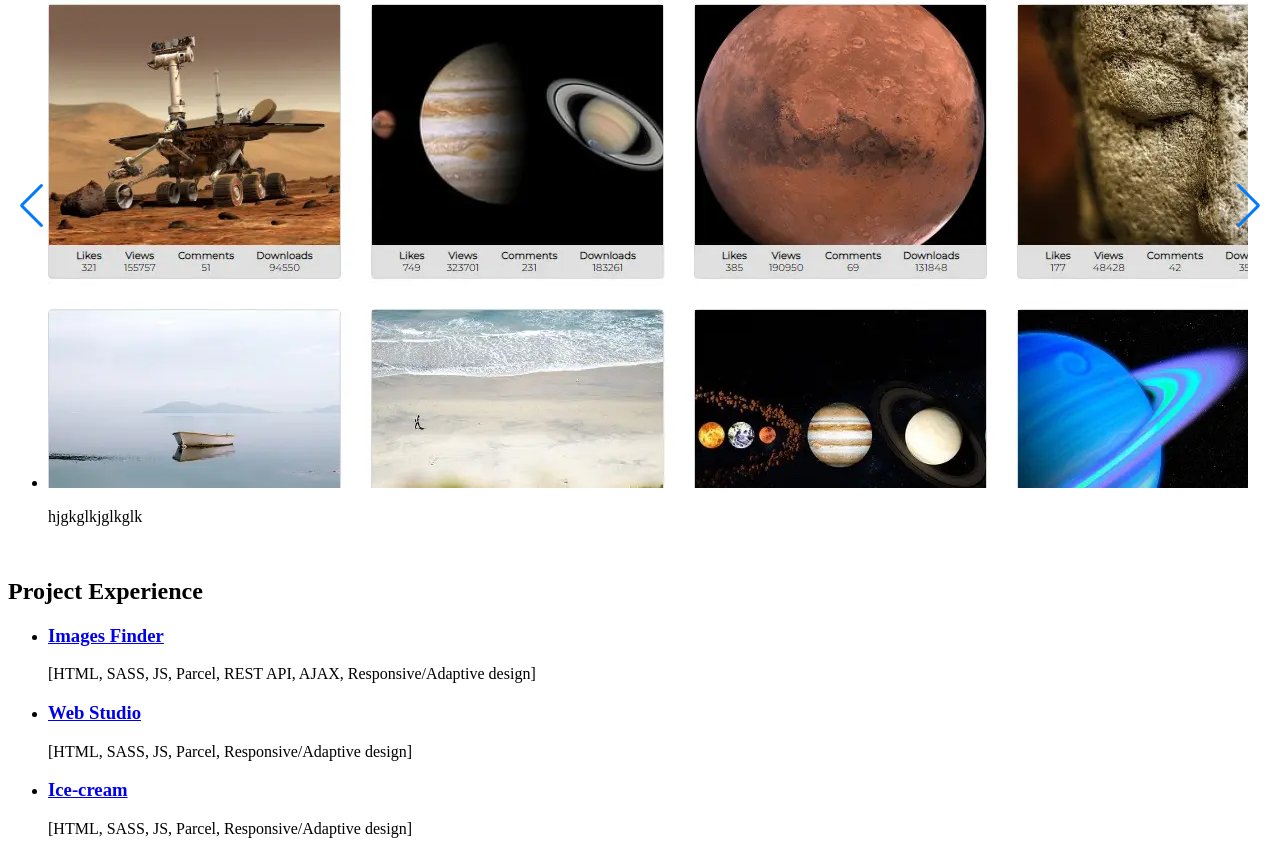
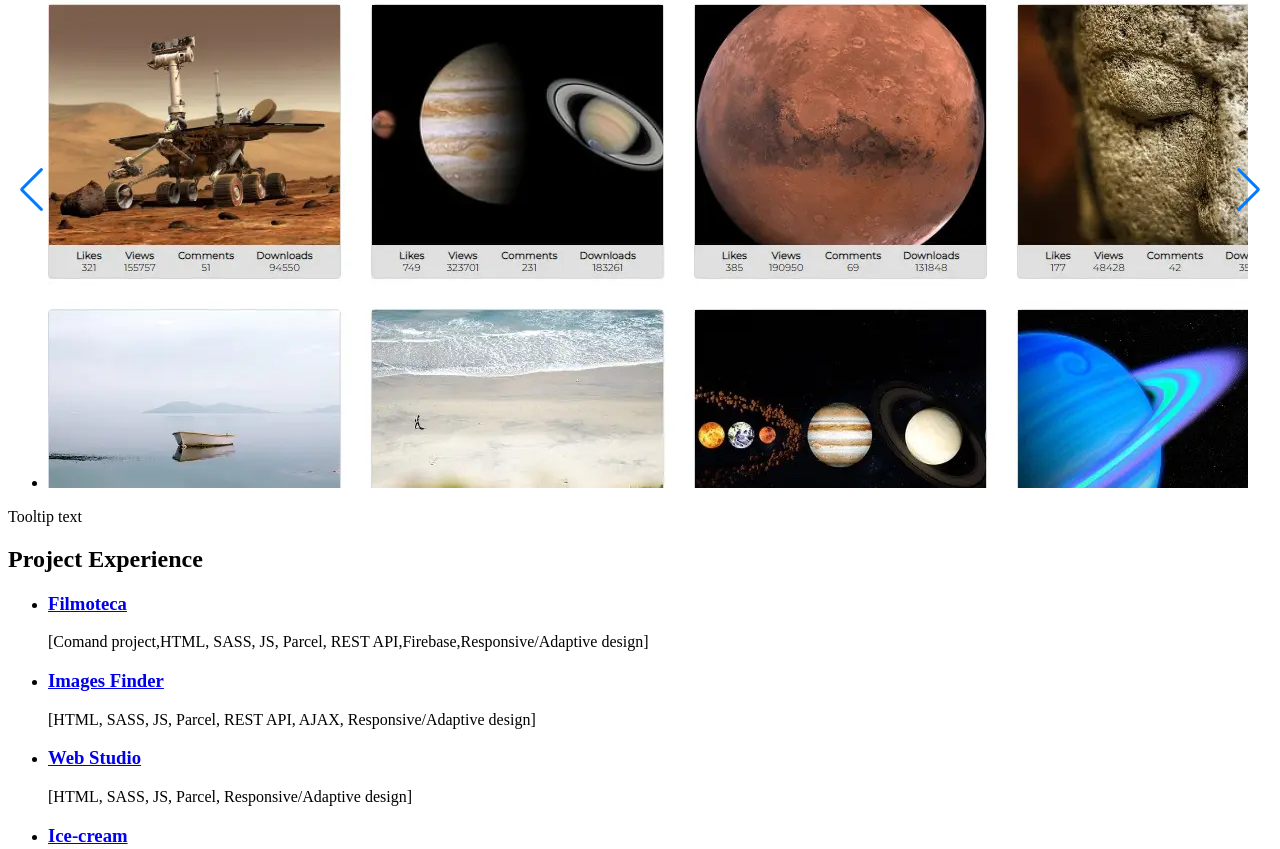
Before and after one commit to KizievDmitriy/CV, a website: page src/index.html in a window 1280 px wide. Shown: the part 2524-3373 px from the top of the page. Drawn offline with nearby package versions, Linux system fonts and the light colour scheme; files that its build step writes are made by us from their sources.

Commit message:
add work

```diff
--- a/src/partials/above.html
+++ b/src/partials/above.html
@@ -8,25 +8,27 @@
             <h2  class="title">Project Experience</h2>
             <div class="swiper">
                 <ul class="swiper-wrapper">
-                    <li class="swiper-slide">
-                        <a href="https://kizievdmitriy.github.io/goit-js-homew-11/" target="_blank" rel="noreferrer noopener">
-                            <img src="./images/img-finder.webp" alt="Image Finder Site" >
-                        </a>
-                        <p>hjgkglkjglkglk</p>
-                    </li>
+                    <li class="swiper-slide"><a href="https://kizievdmitriy.github.io/goit-js-homew-11/" target="_blank" rel="noreferrer noopener"><img src="./images/img-finder.webp" alt="Image Finder Site" ></a></li>
                     <li class="swiper-slide"><a href="https://kizievdmitriy.github.io/goit-markup-hw-08/" target="_blank" rel="noreferrer noopener"><img src="./images/company.webp" alt="Web Studio Site"></a></li>
                     <li class="swiper-slide"><a href="https://kizievdmitriy.github.io/project-team-1/" target="_blank" rel="noreferrer noopener"><img src="./images/ice-cream.webp" alt="Ice-cream  Company Site"></a></li>
                     <li class="swiper-slide"><a href="https://kizievdmitriy.github.io/CV/" target="_blank" rel="noreferrer noopener"><img src="./images/cv.webp" alt="My Sammary Site"></a></li>
+                    <li class="swiper-slide"><a href="https://serhiionyshchenko.github.io/team-project-filmoteka/" target="_blank" rel="noreferrer noopener"><img src="./images/filmoteca.webp" alt="Movie Search Site"></a></li>
                 </ul>
                 <div class="swiper-button-prev"></div>
                 <div class="swiper-button-next"></div>
                 <div class="swiper-pagination"></div>
+                <div class="tooltip"><span class="tooltiptext">Tooltip text</span></div>
             </div>
 
         </div>
         <div class="education project">
             <h2 class="title">Project Experience</h2>
             <ul class="education-list project-list">
+                <li class="education-item project-item">
+                    <h3><a href="https://serhiionyshchenko.github.io/team-project-filmoteka/" target="_blank" rel="noreferrer noopener"
+                            title="Movie search site">Filmoteca</a></h3>
+                    <p class="project-item-p">[Comand project,HTML, SASS, JS, Parcel, REST API,Firebase,Responsive/Adaptive design]</p>
+                </li>
                 <li class="education-item project-item">
                     <h3><a href="https://kizievdmitriy.github.io/goit-js-homew-11/" target="_blank" rel="noreferrer noopener" title="Image search website">Images Finder</a></h3>
                     <p class="project-item-p">[HTML, SASS, JS, Parcel, REST API, AJAX, Responsive/Adaptive design]</p>
--- a/src/sass/component/_above.scss
+++ b/src/sass/component/_above.scss
@@ -116,3 +116,30 @@ margin-left: 20px;
         }
 
 }
+/* Tooltip container */
+.tooltip {
+    position: relative;
+    display: inline-block;
+    border-bottom: 1px dotted black;
+    /* If you want dots under the hoverable text */
+}
+
+/* Tooltip text */
+// .tooltip .tooltiptext {
+//     visibility: hidden;
+//     width: 120px;
+//     background-color: black;
+//     color: #fff;
+//     text-align: center;
+//     padding: 5px 0;
+//     border-radius: 6px;
+
+//     /* Position the tooltip text - see examples below! */
+//     position: absolute;
+//     z-index: 1;
+// }
+
+/* Show the tooltip text when you mouse over the tooltip container */
+// .tooltip:hover .tooltiptext {
+//     visibility: visible;
+// }
```
Also changed, not shown: src/images/filmoteca.webp (added).
